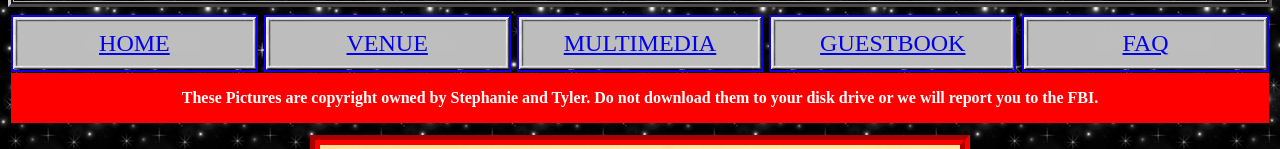
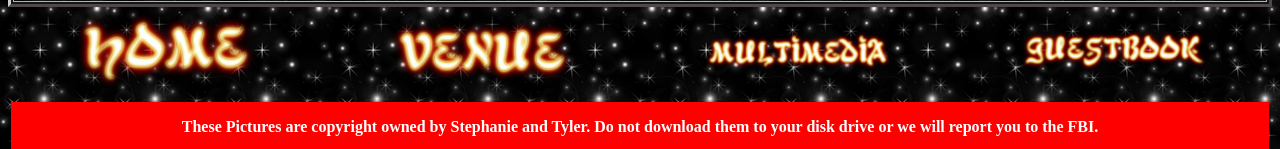
Before and after one commit to tywalch/walch-pizza, a website: page src/multimedia.html in a window 1280 px wide. Shown: the part 389-538 px from the top of the page. Drawn offline with nearby package versions, Linux system fonts and the light colour scheme; files that its build step writes are made by us from their sources; files whose address does not match are found by name; a web font is replaced by a local one.

Commit message:
multimedia improvements

```diff
--- a/src/multimedia.html
+++ b/src/multimedia.html
@@ -26,21 +26,26 @@
       <div class="main-nav-row">
         <div class="nav-side-art"></div>
         <nav class="section-nav">
-          <a class="section-nav-btn button" href="./wedding.html">
-            <div class="label">Home</div>
-          </a>
-          <a class="section-nav-btn button" href="./location.html">
-            <div class="label">Venue</div>
-          </a>
-          <a class="section-nav-btn button" href="./multimedia.html">
-            <div class="label">Multimedia</div>
-          </a>
-          <a class="section-nav-btn button" href="./guestbook.html">
-            <div class="label">Guestbook</div>
-          </a>
-          <a class="section-nav-btn" href="./faq.html">
-            <div class="label">FAQ</div>
-          </a>
+          <div class="center-all">
+            <a href="./wedding.html">
+              <img class="button" src="./assets/glowing-home-button.png"/>
+            </a>
+          </div>
+          <div class="center-all">
+            <a href="./location.html">
+              <img class="button" src="./assets/glowing-venue-button.png"/>
+            </a>
+          </div>
+          <div class="center-all">
+            <a href="./multimedia.html">
+              <img class="button" src="./assets/glowing-multimedia-button.png"/>
+            </a>
+          </div>
+          <div class="center-all">
+            <a href="./guestbook.html">
+              <img class="button" src="./assets/glowing-guestbook-button.png"/>
+            </a>
+          </div>
         </nav>
         <div class="nav-side-art"></div>
       </div>
--- a/src/multimedia.less
+++ b/src/multimedia.less
@@ -17,3 +17,11 @@ body {
 .title {
   background: transparent;
 }
+
+.button {
+  width: 15vw;
+}
+
+.height-md {
+  height: 17em;
+}
--- a/src/wedding.less
+++ b/src/wedding.less
@@ -157,6 +157,11 @@ div.line p {
   vertical-align: center;
 }
 
+.center-all {
+  display: flex;
+  align-items: center;
+}
+
 .center-self {
   margin: auto;
   width: 50%;
```
Also changed, not shown: src/guestbook.html (+0 -3 lines), src/location.html (+8 -3 lines), src/wedding.html (+0 -3 lines), assets/fire-guestbook-button.gif (added), assets/fire-home-button.gif (added), assets/fire-multimedia-button.gif (added), assets/fire-venue-button.gif (added), assets/glowing-guestbook-button.png (added), assets/glowing-home-button.png (added), assets/glowing-multimedia-button.png (added), assets/glowing-venue-button.png (added).
